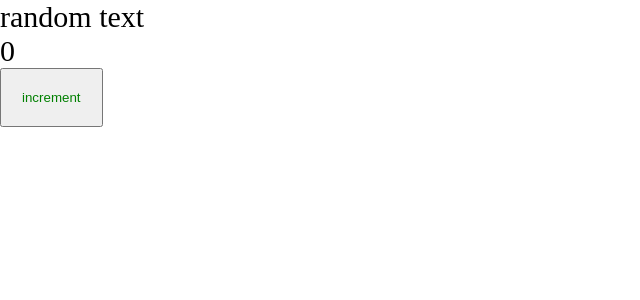
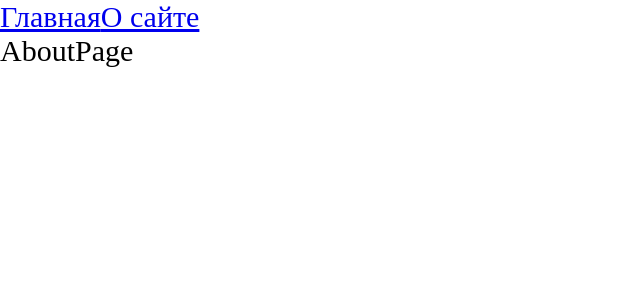
Before and after one commit to Karikatun/pro-react, a React app: page /about in a window 1280 px wide. Shown: the top 300 px of the page, without its empty margins (0-640 px from the left). Built offline with nearby package versions, Linux system fonts and the light colour scheme.

Commit message:
code splitting, lazy loading

```diff
--- a/config/webpack/devServer.ts
+++ b/config/webpack/devServer.ts
@@ -5,6 +5,7 @@ import { Configuration as DevServerConfiguration} from 'webpack-dev-server';
 export function webpackDevServer(options: WebpackBuildOptions): DevServerConfiguration {
   return {
     port: options.port,
-    open: true
+    open: true,
+    historyApiFallback: true
   }
 }
--- a/package.json
+++ b/package.json
@@ -13,6 +13,7 @@
     "@types/node": "^17.0.21",
     "@types/react": "17.0.39",
     "@types/react-dom": "17.0.11",
+    "@types/react-router-dom": "^5.3.3",
     "@types/webpack": "^5.28.0",
     "@types/webpack-dev-server": "4.7.2",
     "css-loader": "^6.6.0",
@@ -30,6 +31,7 @@
   },
   "dependencies": {
     "react": "17.0.2",
-    "react-dom": "17.0.2"
+    "react-dom": "17.0.2",
+    "react-router-dom": "6.2.1"
   }
 }
--- a/src/App.tsx
+++ b/src/App.tsx
@@ -1,12 +1,23 @@
-import { Counter } from './components/Counter'
+import { Route, Routes } from 'react-router-dom'
 
 import './index.scss'
+import { NavLink } from 'react-router-dom'
+import { lazy, Suspense } from 'react'
+
+const AboutPage = lazy(() => import('./pages/about/AboutPage'))
+const MainPage = lazy(() => import('./pages/main/MainPage'))
 
 const App = () => {
   return (
     <div className='app'>
-      random text
-      <Counter />
+      <NavLink to='/'>Главная</NavLink>
+      <NavLink to='/about'>О сайте</NavLink>
+      <Suspense fallback={<h1>Loading...</h1>}>
+        <Routes>
+          <Route path='/' element={<MainPage />} />
+          <Route path='/about' element={<AboutPage />} />
+        </Routes>
+      </Suspense>
     </div>
   )
 }
--- a/src/index.tsx
+++ b/src/index.tsx
@@ -1,8 +1,11 @@
 import { render } from "react-dom";
+import { BrowserRouter } from "react-router-dom";
 
 import App from "./App";
 
 render(
-  <App />,
+  <BrowserRouter>
+    <App />
+  </BrowserRouter>,
   document.getElementById('root')
 )
--- /dev/null
+++ b/src/pages/about/AboutPage.tsx
@@ -0,0 +1,9 @@
+import React from 'react'
+
+const AboutPage = () => {
+  return (
+    <div>AboutPage</div>
+  )
+}
+
+export default AboutPage
--- /dev/null
+++ b/src/pages/main/MainPage.tsx
@@ -0,0 +1,9 @@
+import React from 'react'
+
+const MainPage = () => {
+  return (
+    <div>MainPage</div>
+  )
+}
+
+export default MainPage
```
Also changed, not shown: 1 other file (tests, documents, lock files or other folders).
